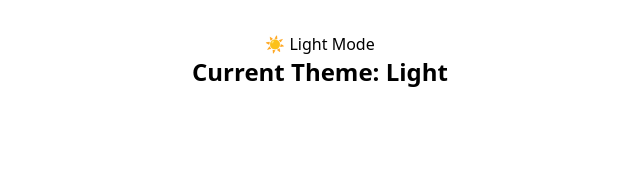
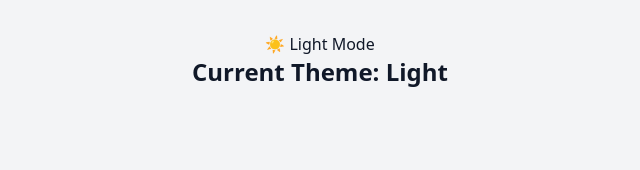
Before and after one commit to Facelles/react-country-app, a React (Vite) app: page / in a window 1280 px wide. Shown: the top 170 px of the page, without its empty margins (320-960 px from the left). Built offline with nearby package versions, Linux system fonts and the light colour scheme.

Commit message:
add some styles

```diff
--- a/src/App.tsx
+++ b/src/App.tsx
@@ -30,9 +30,9 @@ function App() {
 
   return (
     <ThemeProvider value={{ darkMode, toggleTheme: toogleDarkMode }}>
-      <div className="App">
+      <div className="App ">
         <ThemeSwitcher />
-        <h1 className="text-2xl">Current Theme: {darkMode ? 'Dark' : 'Light'}</h1>
+        <h1 className="">Current Theme: {darkMode ? 'Dark' : 'Light'}</h1>
       </div>
     </ThemeProvider>
   );
--- a/src/index.css
+++ b/src/index.css
@@ -36,11 +36,12 @@
 }
 
 @layer base {
+
   body {
-    @apply bg-white text-black;
+    @apply bg-gray-100 text-gray-900;
   }
   .dark body {
-    @apply bg-gray-900 text-white;
+    @apply bg-blue-950 text-white;
   }
 
   h1 {
@@ -51,4 +52,8 @@
   .dark h1 {
     @apply text-purple-300;
   }
+
+  div {
+    @aply justify-center items-center flex flex-col min-h-screen;
+  }
 }
--- a/tailwind.config.js
+++ b/tailwind.config.js
@@ -3,7 +3,16 @@ export default {
   darkMode: 'class',
   content: ['./index.html', './src/**/*.{js,ts,jsx,tsx}'],
   theme: {
-    extend: {},
+    extend: {
+      colors: {
+        'blue-900': 'hsl(209, 23%, 22%)',       // dark mode elements
+        'blue-950': 'hsl(207, 26%, 17%)',       // dark mode background
+        'grey-950': 'hsl(200, 15%, 8%)',        // light mode text
+        'grey-400': 'hsl(0, 0%, 50%)',          // light mode input
+        'grey-50': 'hsl(0, 0%, 99%)',           // light mode background
+        'white-pure': 'hsl(0, 100%, 100%)',     // used for both modes
+      }
+    },
   },
   plugins: [],
 }
```
